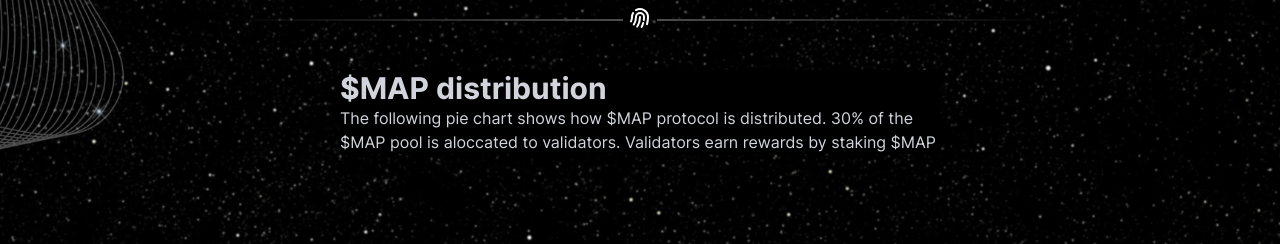
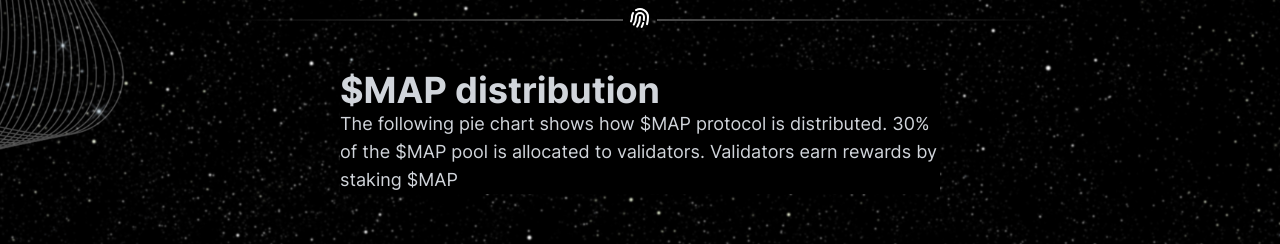
Before and after one commit to mapprotocol/official-pc, a Next.js app: page /stake in a window 1280 px wide. Shown: the part 230-474 px from the top of the page. Built offline with nearby package versions, Linux system fonts and the light colour scheme; no server answers.

Commit message:
fix: stake page font and typo fix

```diff
--- a/src/pages/stake.tsx
+++ b/src/pages/stake.tsx
@@ -49,12 +49,12 @@ export default function HomePage() {
       <Stats data={stats} />
       <Divider />
       <div className='mx-auto rounded bg-black font-primary lg:w-[600px]'>
-        <h2 className=''>$MAP distribution</h2>
-        <div className=''>
+        <h1 className=''>$MAP distribution</h1>
+        <h4 className='font-normal'>
           The following pie chart shows how $MAP protocol is distributed. 30% of
-          the $MAP pool is aloccated to validators. Validators earn rewards by
+          the $MAP pool is allocated to validators. Validators earn rewards by
           staking $MAP
-        </div>
+        </h4>
       </div>
       <Chart data={stakeData} />
     </Layout>
```
